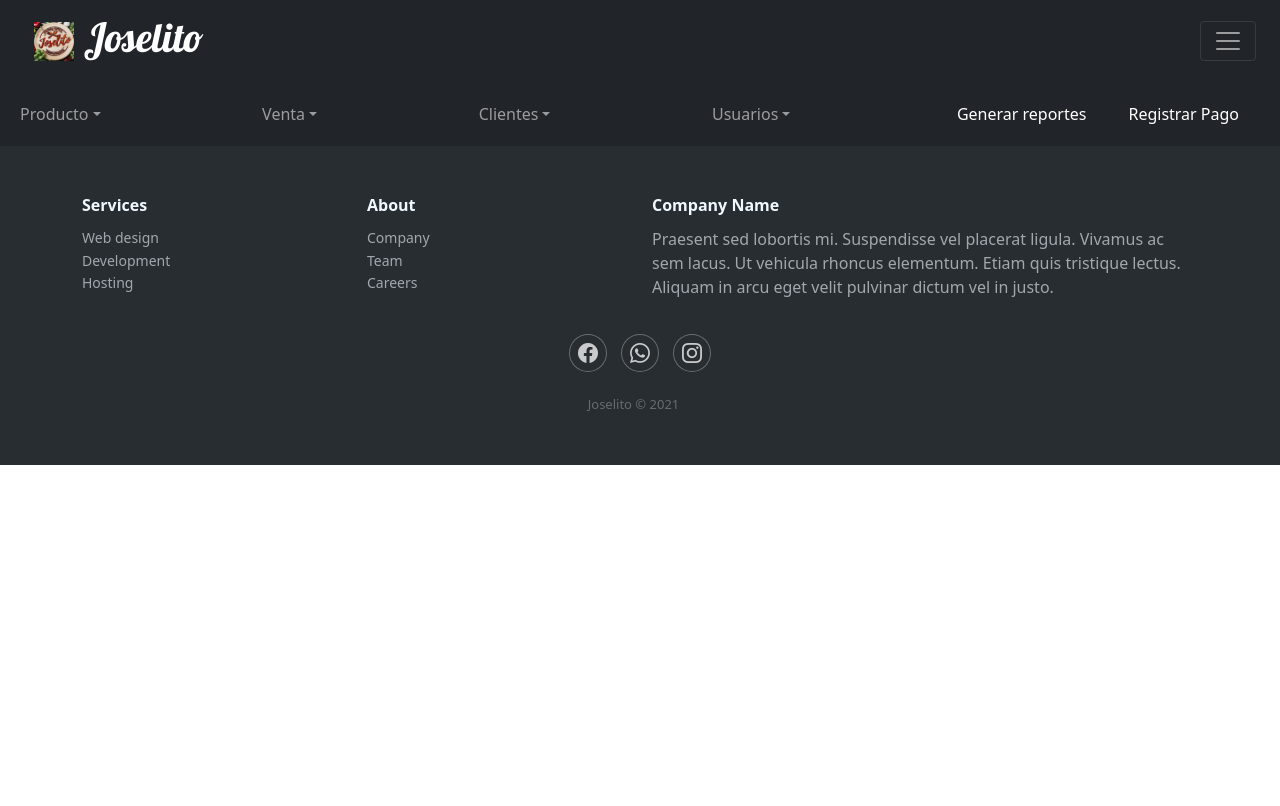
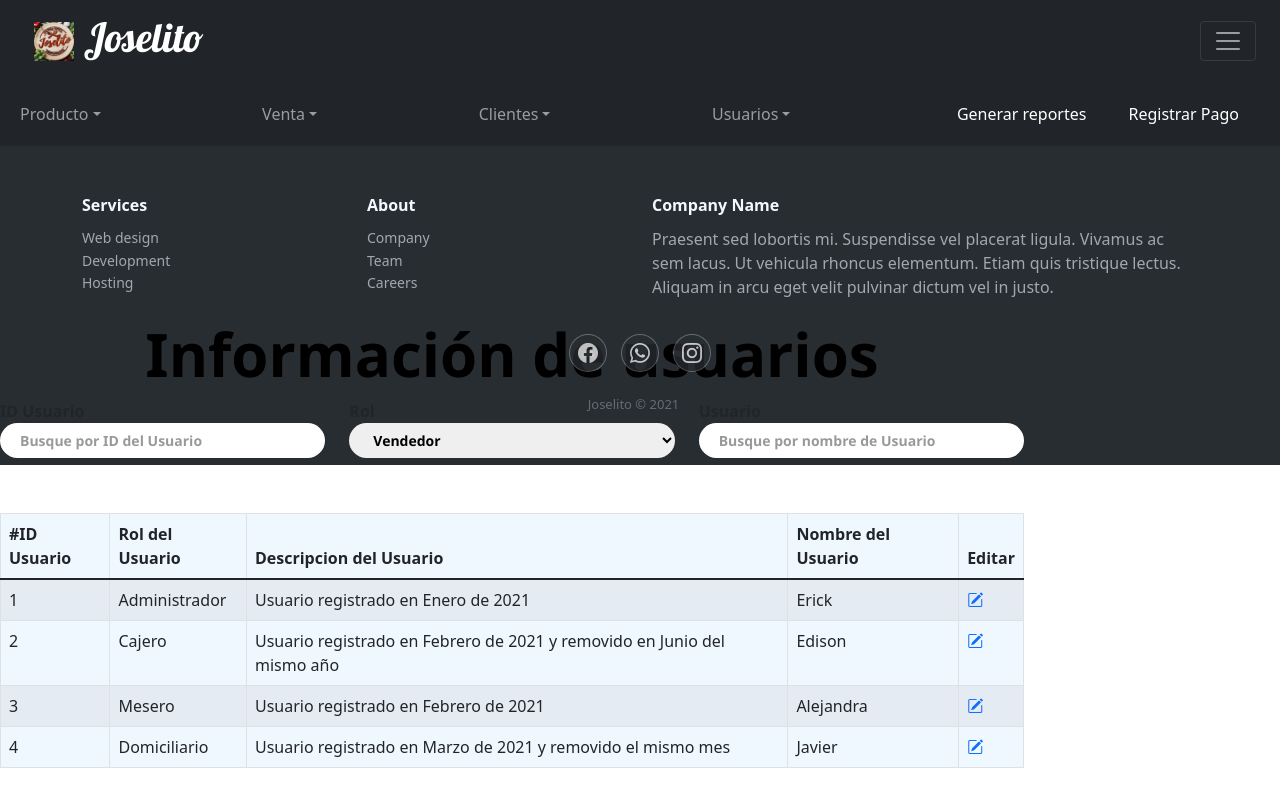
Before and after one commit to erickdiaz01/ProyectoDevWebCookiesC3, a React (Create React App) app in the folder DesarrolloCodigoFuente/proyecto-restaurante/: page /verusuarios in a window 1280 px wide. Shown: the top 806 px of the page. Built offline with nearby package versions, Linux system fonts and the light colour scheme.

Commit message:
Creación de interfaz Ver Usuarios

```diff
--- a/DesarrolloCodigoFuente/proyecto-restaurante/package.json
+++ b/DesarrolloCodigoFuente/proyecto-restaurante/package.json
@@ -12,7 +12,7 @@
     "react-bootstrap": "^2.0.0-rc.0",
     "react-dom": "^17.0.2",
     "react-router-dom": "^5.3.0",
-    "react-scripts": "4.0.3",
+    "react-scripts": "^4.0.3",
     "web-vitals": "^1.1.2"
   },
   "scripts": {
--- a/DesarrolloCodigoFuente/proyecto-restaurante/src/Commons/Navegacion/Navegacion.jsx
+++ b/DesarrolloCodigoFuente/proyecto-restaurante/src/Commons/Navegacion/Navegacion.jsx
@@ -131,7 +131,7 @@ function Navegacion() {
                   </a>
                 </li>
                 <li>
-                  <a className="dropdown-item" href="#">
+                  <a className="dropdown-item" href="/verusuarios">
                     Ver usuarios
                   </a>
                 </li>
--- /dev/null
+++ b/DesarrolloCodigoFuente/proyecto-restaurante/src/Pages/VerUsuarios/VerUsuarios.css
@@ -0,0 +1,31 @@
+CSS
+
+.ver-usuarios-container {
+    display: flex;
+    flex-direction: column;
+    justify-content: center;
+    align-items: center;
+    position: -webkit-sticky;
+
+    width: 100vw;
+    height: 150vh;
+    background-color: rgb(221, 171, 64);
+  }
+
+  .ver-usuarios-content {
+    width: 80%;
+    height: 100%;
+    display: flex;
+    flex-direction: column;
+    justify-content: center;
+    margin: auto;
+    position: absolute;
+  }
+  .tabla {
+    justify-content: center;
+    align-items: center;
+    flex-direction: column;
+    position: relative;
+    margin-top: 35px;
+    background-color: aliceblue;
+  }
--- /dev/null
+++ b/DesarrolloCodigoFuente/proyecto-restaurante/src/Pages/VerUsuarios/VerUsuarios.jsx
@@ -0,0 +1,132 @@
+import React from "react";
+
+import Label from "../Login/components/Label/Label";
+import { Table } from "react-bootstrap";
+import Input from "../CreateUser/components/Input/Input";
+
+import "./VerUsuarios.css";
+import Title from "../CreateUser/components/Title/Title";
+const VerUsuarios = () => {
+
+  return (
+    <div className="ver-usuarios-container">
+      <div className="ver-usuarios-content">
+        <header className="title-container">
+          <Title text="Información de usuarios" />
+        </header>
+        <section className="row">
+          <div className="col-md-4">
+            <Label text="ID Usuario" />
+            <Input
+              attribute={{
+                id: "busquedaIdUsuario",
+                name: "busquedaIdUsuario",
+                type: "search",
+                placeholder: "Busque por ID del Usuario",
+              }}
+              //    handleChange={handleChange}
+              // param={fechaRolIngresoHistoricoInvalid}
+            />
+          </div>
+          <div className="col-md-4">
+            <Label text="Rol" />
+            <div className="input-container">
+              <select
+                id="busquedaEstado"
+                name="busquedaEstado"
+                //   onChange={(e) => handleChange(e.target.name, e.target.value)}
+                className="regular-style"
+              >
+                <option value="Activo">Vendedor</option>
+                <option value="Inactivo">Administrador</option>
+                <option value="Inactivo">Cajero</option>
+                <option value="Inactivo">Mesero</option>
+                <option value="Inactivo">Domiciliario</option>
+              </select>
+            </div>
+          </div>
+          <div className="col-md-4">
+            <Label text="Usuario" />
+            <Input
+              attribute={{
+                id: "busquedaUsuario",
+                name: "busquedaUsuario",
+                type: "search",
+                placeholder: "Busque por nombre de Usuario",
+              }}
+              // handleChange={handleChange}
+              // param={fechaRolIngresoHistoricoInvalid}
+            />
+          </div>
+        </section>
+        <section className="row">
+          <Table striped bordered hover responsive className="tabla">
+            <thead>
+              <tr>
+                <th>#ID Usuario</th>
+                <th>Rol del Usuario</th>
+                <th>Descripcion del Usuario</th>
+                <th>Nombre del Usuario</th>
+                <th>Editar</th>
+              </tr>
+            </thead>
+            <tbody>
+              <tr>
+                <td>1</td>
+                <td>Administrador</td>
+                <td>
+                  Usuario registrado en Enero de 2021{" "}
+                </td>
+                <td>Erick</td>
+                <td>
+                  <a href="#">
+                    <i className="bi bi-pencil-square"></i>
+                  </a>
+                </td>
+              </tr>
+              <tr>
+                <td>2</td>
+                <td>Cajero</td>
+                <td>Usuario registrado en Febrero de 2021 y removido en Junio del mismo año</td>
+                <td>Edison</td>
+                <td>
+                  <a href="#">
+                    <i className="bi bi-pencil-square"></i>
+                  </a>
+                </td>
+              </tr>
+              <tr>
+                <td>3</td>
+                <td>Mesero</td>
+                <td>
+                  Usuario registrado en Febrero de 2021{" "}
+                </td>
+                <td>Alejandra</td>
+                <td>
+                  <a href="#">
+                    <i className="bi bi-pencil-square"></i>
+                  </a>
+                </td>
+              </tr>
+              <tr>
+                <td>4</td>
+                <td>Domiciliario</td>
+                <td>
+                 Usuario registrado en Marzo de 2021 y removido el mismo mes
+                </td>
+                <td>Javier</td>
+                <td>
+                  <a href="#">
+                    <i className="bi bi-pencil-square"></i>
+                  </a>
+                </td>
+              </tr>
+            </tbody>
+          </Table>
+        </section>
+      </div>
+    </div>
+  );
+};
+
+export default VerUsuarios;
--- a/DesarrolloCodigoFuente/proyecto-restaurante/src/Router.js
+++ b/DesarrolloCodigoFuente/proyecto-restaurante/src/Router.js
@@ -8,6 +8,7 @@ import GestionPedidos from "./Pages/GestionPedidos/GestionPedidos";
 import CreateProduct from "./Pages/CreateProduct/CreateProduct";
 import ModificarProducto from "./Pages/ModificarProducto/ModificarProducto";
 import HistoricoPedidos from "./Pages/HistoricoPedidos/HistoricoPedidos";
+import VerUsuarios from "./Pages/VerUsuarios/VerUsuarios";
 
 const Router = () => {
   return (
@@ -21,6 +22,7 @@ const Router = () => {
         <Route path="/crearproducto" component={CreateProduct}/>
         <Route path="/modificarproducto" component={ModificarProducto}/>
         <Route path="/historico-pedidos" component={HistoricoPedidos}/>
+        <Route path="/verusuarios" component={VerUsuarios}/>
       </Switch>
     </BrowserRouter>
   );
```
Also changed, not shown: 1 other file (tests, documents, lock files or other folders).
